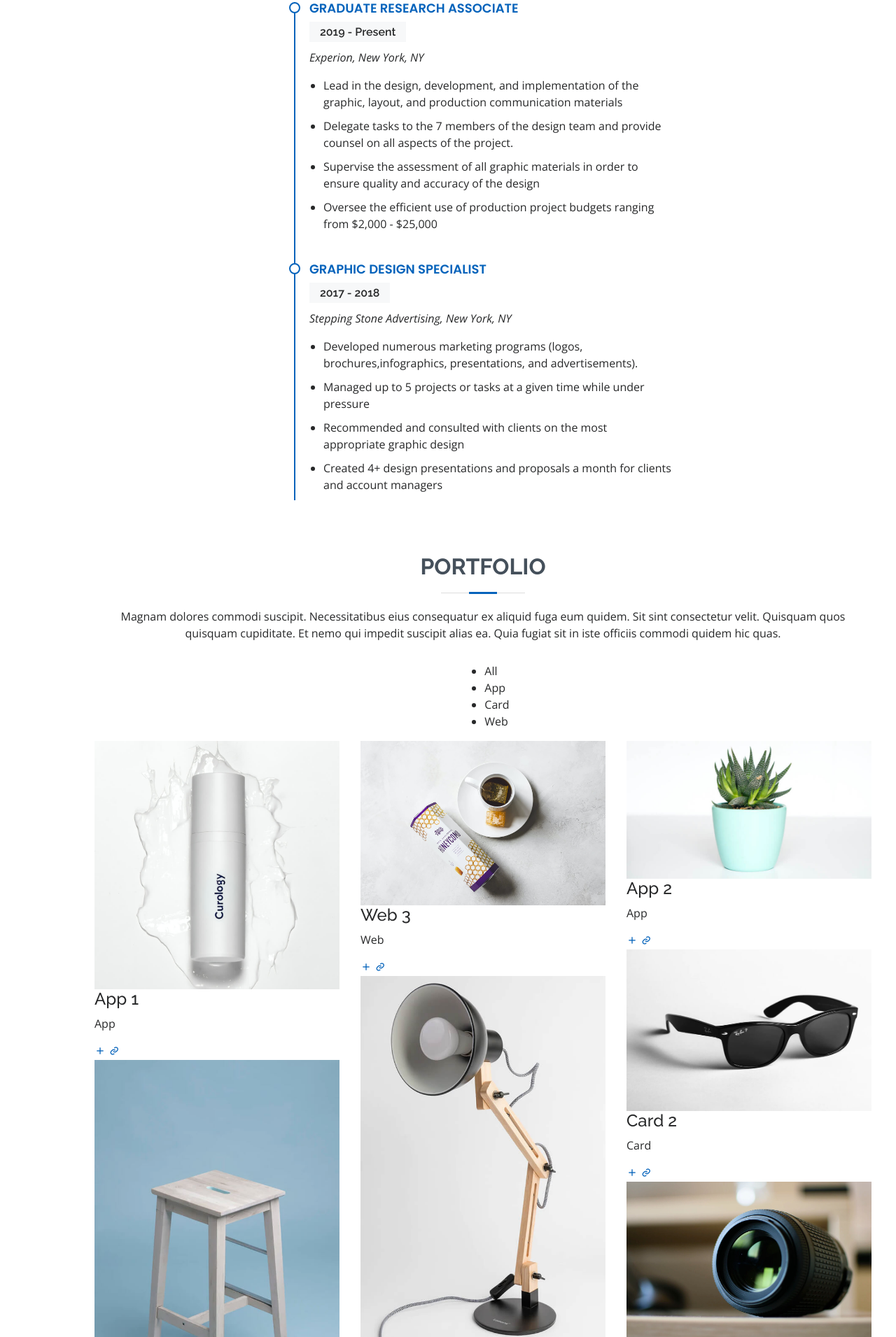
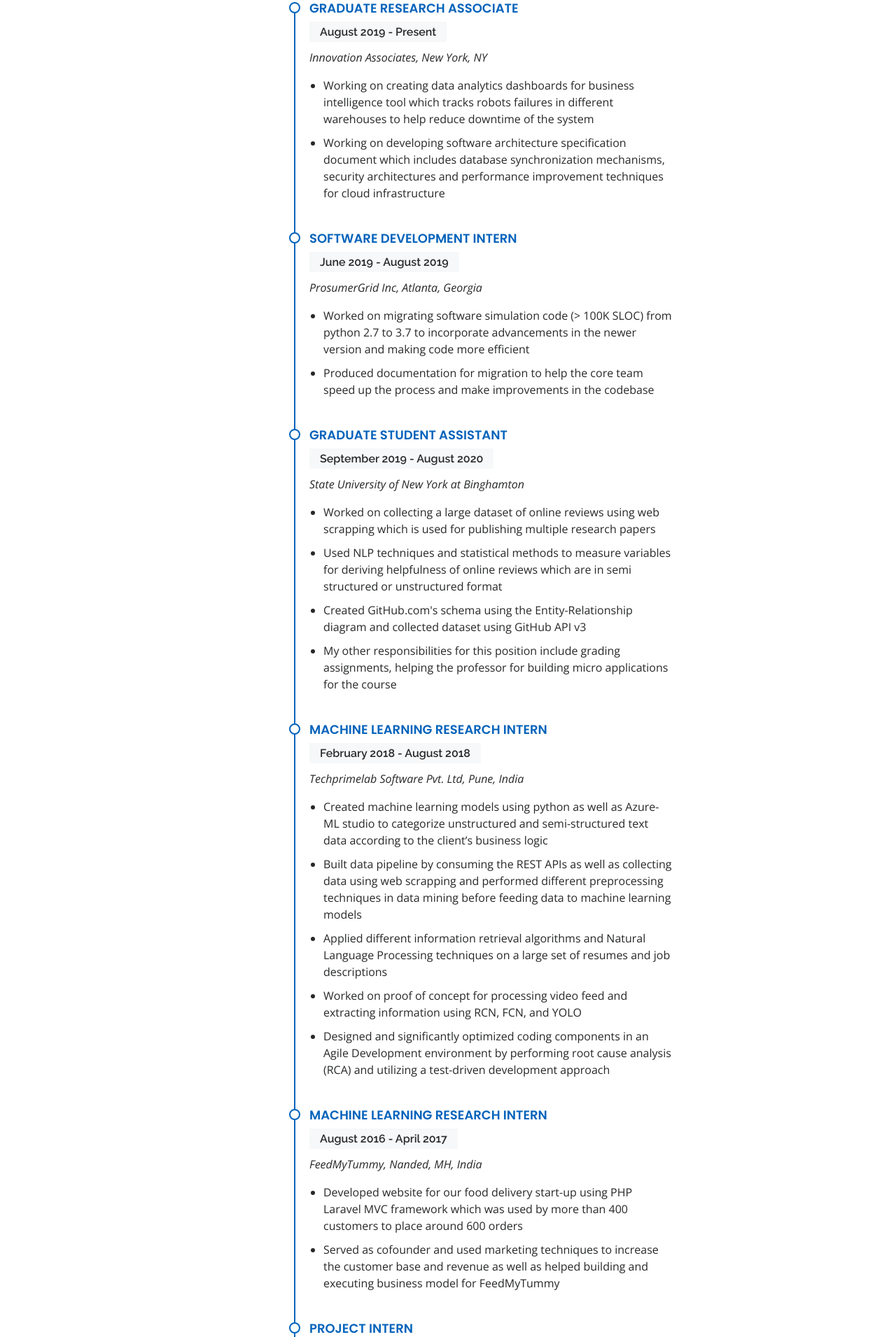
Before and after one commit to adityasawwalakhe/mywebsite.io, a plain HTML site: page index.html in a window 1280 px wide. Shown: the part 3403-5314 px from the top of the page at 70% size. Drawn offline with nearby package versions, Linux system fonts and the light colour scheme.

Commit message:
Update index.html

```diff
--- a/index.html
+++ b/index.html
@@ -5,9 +5,12 @@
   <meta charset="utf-8">
   <meta content="width=device-width, initial-scale=1.0" name="viewport">
 
-  <title>MyResume Bootstrap Template - Index</title>
+  <title>Aditya Sawwalakhe</title>
   <meta content="" name="description">
-  <meta content="" name="keywords">
+  <meta content="Software Developer" name="keywords">
+  <meta content="Data Scientist" name="keywords">
+  <meta content="Web Developer" name="keywords">
+  <meta content="Python Developer" name="keywords">
 
   <!-- Favicons -->
   <link href="assets/img/favicon.png" rel="icon">
@@ -234,7 +237,11 @@
 
         <div class="section-title">
           <h2>Resume</h2>
-          <p>Magnam dolores commodi suscipit. Necessitatibus eius consequatur ex aliquid fuga eum quidem. Sit sint consectetur velit. Quisquam quos quisquam cupiditate. Et nemo qui impedit suscipit alias ea. Quia fugiat sit in iste officiis commodi quidem hic quas.</p>
+          <p>
+              Magnam dolores commodi suscipit. Necessitatibus eius consequatur ex aliquid fuga eum quidem.
+              Sit sint consectetur velit. Quisquam quos quisquam cupiditate.
+              Et nemo qui impedit suscipit alias ea. Quia fugiat sit in iste officiis commodi quidem hic quas.
+          </p>
         </div>
 
         <div class="row">
@@ -275,26 +282,78 @@
             <h3 class="resume-title">Professional Experience</h3>
             <div class="resume-item">
               <h4>Graduate Research Associate</h4>
-              <h5>2019 - Present</h5>
-              <p><em>Experion, New York, NY </em></p>
+              <h5>August 2019 - Present</h5>
+              <p><em>Innovation Associates, New York, NY </em></p>
               <ul>
-                <li>Lead in the design, development, and implementation of the graphic, layout, and production communication materials</li>
-                <li>Delegate tasks to the 7 members of the design team and provide counsel on all aspects of the project. </li>
-                <li>Supervise the assessment of all graphic materials in order to ensure quality and accuracy of the design</li>
-                <li>Oversee the efficient use of production project budgets ranging from $2,000 - $25,000</li>
+                <li>Working on creating data analytics dashboards for business intelligence tool which tracks robots failures in different warehouses to help reduce downtime of the system</li>
+                <li>Working on developing software architecture specification document which includes database synchronization mechanisms, security architectures and performance improvement techniques for cloud infrastructure </li>
+                <!-- <li>Supervise the assessment of all graphic materials in order to ensure quality and accuracy of the design</li>
+                <li>Oversee the efficient use of production project budgets ranging from $2,000 - $25,000</li> -->
               </ul>
             </div>
             <div class="resume-item">
-              <h4>Graphic design specialist</h4>
-              <h5>2017 - 2018</h5>
-              <p><em>Stepping Stone Advertising, New York, NY</em></p>
+              <h4>Software Development Intern</h4>
+              <h5>June 2019 - August 2019</h5>
+              <p><em> ProsumerGrid Inc, Atlanta, Georgia</em></p>
               <ul>
-                <li>Developed numerous marketing programs (logos, brochures,infographics, presentations, and advertisements).</li>
-                <li>Managed up to 5 projects or tasks at a given time while under pressure</li>
-                <li>Recommended and consulted with clients on the most appropriate graphic design</li>
-                <li>Created 4+ design presentations and proposals a month for clients and account managers</li>
+                <li>Worked on migrating software simulation code (> 100K SLOC) from python 2.7 to 3.7 to incorporate advancements in the newer version and making code more efficient</li>
+                <li>Produced documentation for migration to help the core team speed up the process and make improvements in the codebase</li>
               </ul>
             </div>
+            <div class="resume-item">
+              <h4>Graduate Student Assistant</h4>
+              <h5>September 2019 - August 2020</h5>
+              <p><em> State University of New York at Binghamton</em></p>
+              <ul>
+                <li>Worked on collecting a large dataset of online reviews using web scrapping which is used for publishing multiple research papers</li>
+                <li> Used NLP techniques and statistical methods to measure variables for deriving helpfulness of online reviews which are in semi structured or unstructured format </li>
+                <li>Created GitHub.com's schema using the Entity-Relationship diagram and collected dataset using GitHub API v3 </li>
+                <li> My other responsibilities for this position include grading assignments, helping the professor for building micro applications for the course </li>
+              </ul>
+            </div>
+
+            <div class="resume-item">
+              <h4>Machine Learning Research Intern</h4>
+              <h5>February  2018 - August 2018</h5>
+              <p><em> Techprimelab Software Pvt. Ltd, Pune, India</em></p>
+              <ul>
+                <li>Created machine learning models using python as well as Azure-ML studio to categorize unstructured and semi-structured text data according to the client’s business logic</li>
+                <li> Built data pipeline by consuming the REST APIs as well as collecting data using web scrapping and performed different preprocessing techniques in data mining before feeding data to machine learning models</li>
+                <li>Applied different information retrieval algorithms and Natural Language Processing techniques on a large set of resumes and job descriptions </li>
+                <li> Worked on proof of concept for processing video feed and extracting information using RCN, FCN, and YOLO </li>
+                <li>Designed and significantly optimized coding components in an Agile Development environment by performing root cause analysis (RCA) and utilizing a test-driven development approach </li>
+              </ul>
+            </div>
+
+            <div class="resume-item">
+              <h4>Machine Learning Research Intern</h4>
+              <h5>August 2016 - April 2017</h5>
+              <p><em> FeedMyTummy, Nanded, MH, India</em></p>
+              <ul>
+                <li> Developed website for our food delivery start-up using PHP Laravel MVC framework which was used by more than 400 customers to place around 600 orders </li>
+                <li> Served as cofounder and used marketing techniques to increase the customer base and revenue as well as helped building and executing business model for FeedMyTummy </li>
+              </ul>
+            </div>
+
+            <div class="resume-item">
+              <h4> Project Intern </h4>
+              <h5>Sept 2016 - Dec 2016</h5>
+              <p><em>National Informatics Center, India</em></p>
+              <ul>
+                <li> An intuitive by Inspector of General and National Informatics Center aimed to decrease farmers suicide resulted from poor farming techniques </li>
+                <li> Pinpointed the location of farmers having good farming techniques according to real-time data received from the State Agricultural Department, Maharashtra, India</li>
+              </ul>
+            </div>
+
+            <div class="resume-item">
+              <h4> Project Intern </h4>
+              <h5>Sept 2016 - Dec 2016</h5>
+              <p><em>Shri Guru Gobind Singhji Institute of Engineering and Technology, Nanded, MH, India</em></p>
+              <ul>
+                <li> Developed Management Information System using Moodle Learning Management System which track students’ academic data </li>
+              </ul>
+            </div>
+
           </div>
           <div class="col-lg-3"></div>
 
```
